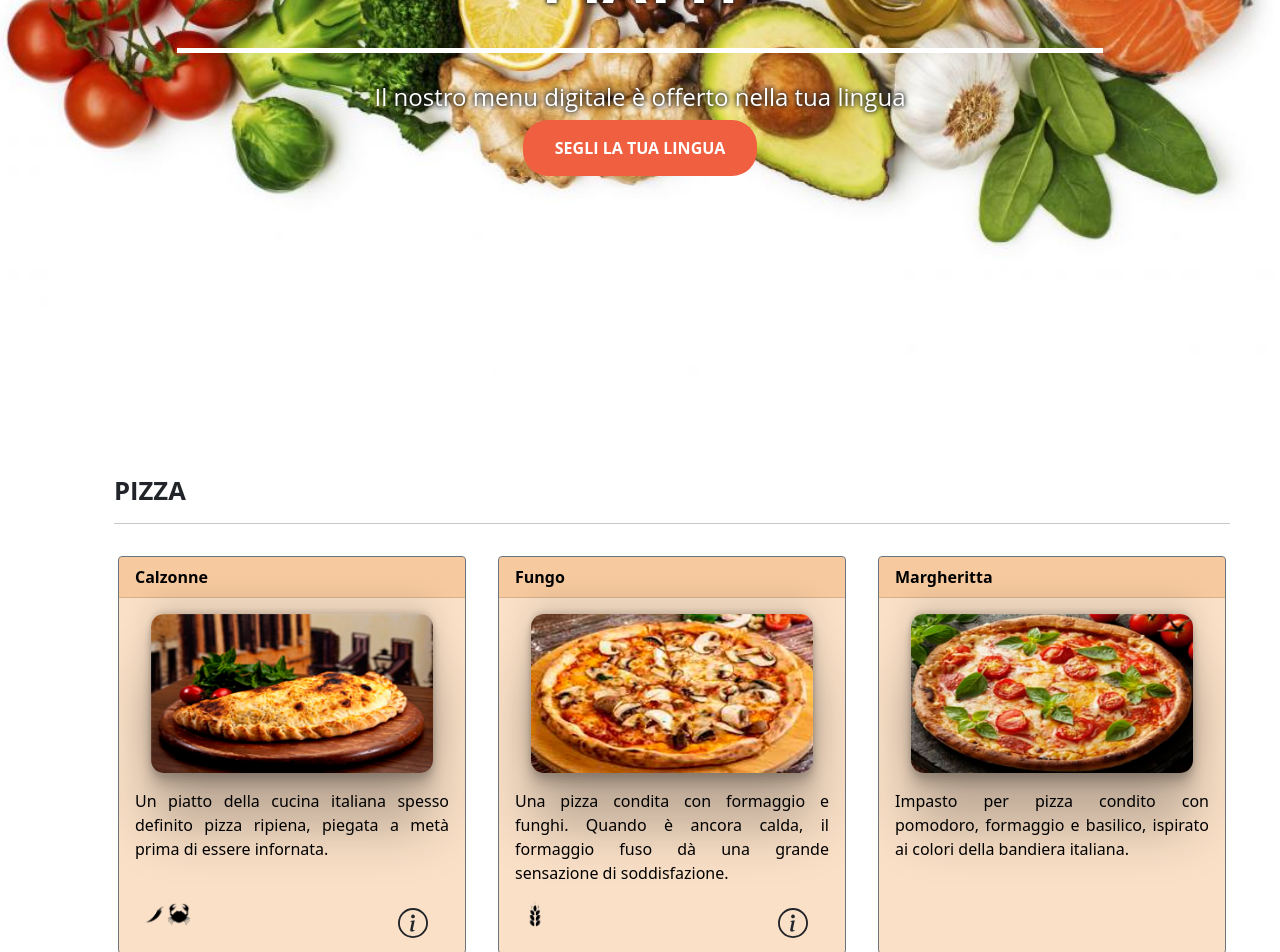
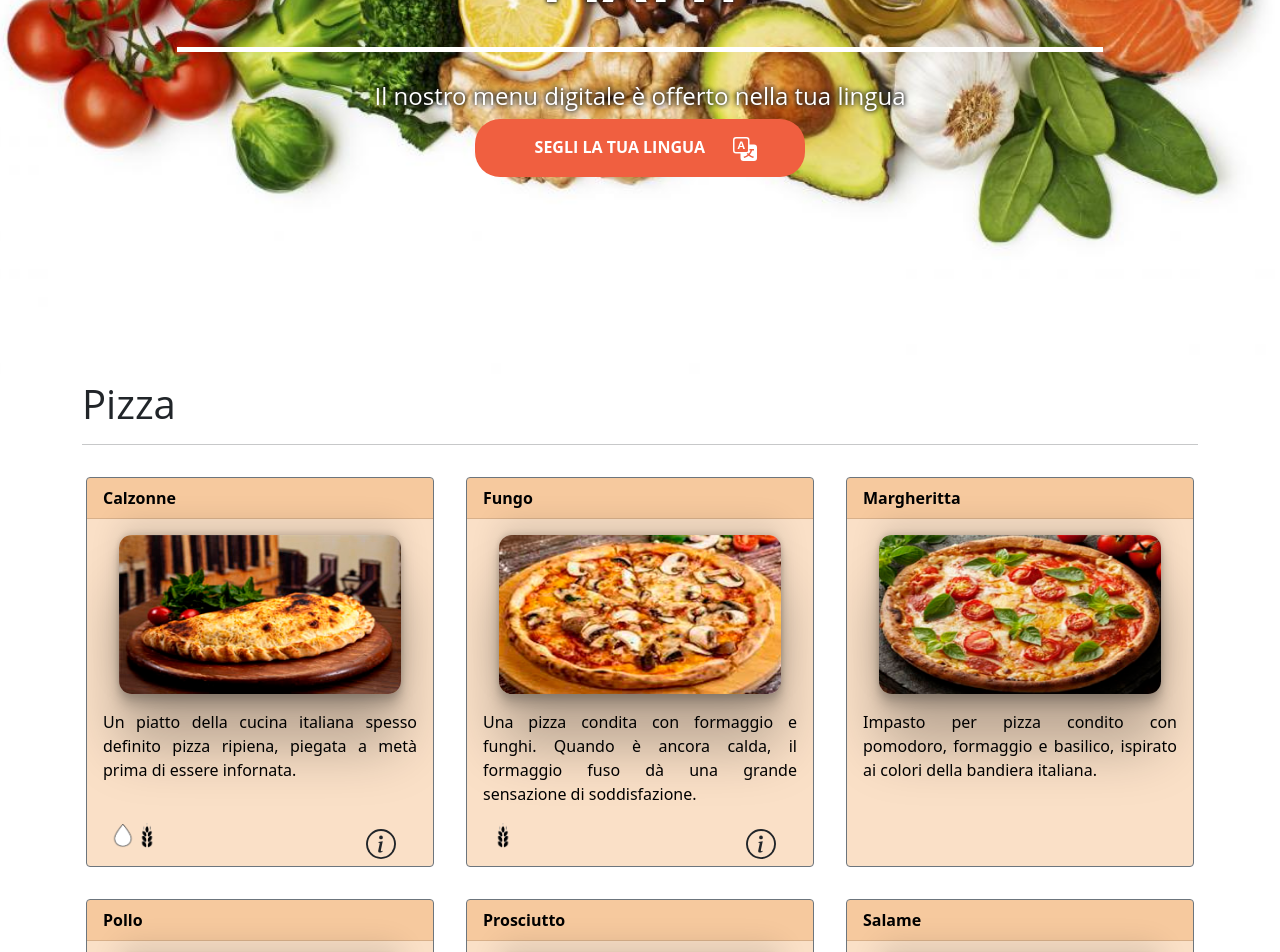
Before and after one commit to Carchedi/multilanguage-menu, a React (Vite) app: page / in a window 1280 px wide. Shown: the part 420-1372 px from the top of the page. Built offline with nearby package versions, Linux system fonts and the light colour scheme; some icons are missing.

Commit message:
Version 1.0 finished

```diff
--- a/public/assets/locales/en/translation.json
+++ b/public/assets/locales/en/translation.json
@@ -82,5 +82,15 @@
 	"menu05ItemD_name": "Ice Cream",
 	"menu05ItemD_description": "Ice cream of different flavors.",
 	"menu05ItemE_name": "Mousse" ,
-	"menu05ItemE_description": "Special strawberry mousse."
+	"menu05ItemE_description": "Special strawberry mousse.",
+
+	"dietaryRestrictions": "Dietary Restrictions",
+	"Chili": "Chili",
+	"Crustaceans": "Crustaceans",
+	"Egg": "Egg",
+	"Glutem": "Glutem",
+	"Milk": "Milk and derivatives",
+	"SeaFood": "SeaFood",
+	"TransFat": "Trans Fat",
+	"Pork": "Swine"
 }
--- a/public/assets/locales/it/translation.json
+++ b/public/assets/locales/it/translation.json
@@ -82,5 +82,15 @@
 	"menu05ItemD_name": "Gelato",
 	"menu05ItemD_description": "Gelato di diversi gusti.",
 	"menu05ItemE_name": "Mousse" ,
-	"menu05ItemE_description": "Mousse speciale alla fragola."
+	"menu05ItemE_description": "Mousse speciale alla fragola.",
+
+	"dietaryRestrictions": "Restrizioni dietetiche",
+	"Chili": "Pepe",
+	"Crustaceans": "Crostacei",
+	"Egg": "Uovo",
+	"Glutem": "Glutine",
+	"Milk": "Latte e derivati",
+	"SeaFood": "Frutti di Mare",
+	"TransFat": "Grasse trans",
+	"Pork": "Suino"
 }
--- a/src/App.jsx
+++ b/src/App.jsx
@@ -36,7 +36,7 @@ function App() {
 
 
     const menu01Items = [
-        {imgSrc: '../img/menu_items/menu01/calzonne.jpg',   itemName:t('menu01ItemA_name'), itemDescription:t('menu01ItemA_description'), alergics:['chili','crustaceans','c']},
+        {imgSrc: '../img/menu_items/menu01/calzonne.jpg',   itemName:t('menu01ItemA_name'), itemDescription:t('menu01ItemA_description'), alergics:['trnasfat', 'glutem']},
         {imgSrc: '../img/menu_items/menu01/funghi.jpg',     itemName:t('menu01ItemB_name'), itemDescription:t('menu01ItemB_description'), alergics:['glutem']},
         {imgSrc: '../img/menu_items/menu01/margherita.jpg', itemName:t('menu01ItemC_name'), itemDescription:t('menu01ItemC_description'), alergics:[]},
         {imgSrc: '../img/menu_items/menu01/pollo.png',      itemName:t('menu01ItemD_name'), itemDescription:t('menu01ItemD_description'), alergics:[]},
@@ -70,18 +70,18 @@ function App() {
     ]
 
     const menu04Items = [
-        {imgSrc: '../img/menu_items/menu04/acqua_minerale.jpg',     itemName:t('menu04ItemA_name'), itemDescription:t('menu04ItemA_description'),  alergics:['chili','b','c']},
-        {imgSrc: '../img/menu_items/menu04/bevande_analcoliche.jpg',itemName:t('menu04ItemB_name'), itemDescription:t('menu04ItemB_description'),  alergics:['chili','b','c']},
-        {imgSrc: '../img/menu_items/menu04/birra.jpg',              itemName:t('menu04ItemC_name'), itemDescription:t('menu04ItemC_description'),  alergics:['chili','b','c']},
-        {imgSrc: '../img/menu_items/menu04/succo_naturali.jpg',     itemName:t('menu04ItemD_name'), itemDescription:t('menu04ItemD_description'),  alergics:['chili','b','c']}
+        {imgSrc: '../img/menu_items/menu04/acqua_minerale.jpg',     itemName:t('menu04ItemA_name'), itemDescription:t('menu04ItemA_description'),  alergics:[]},
+        {imgSrc: '../img/menu_items/menu04/bevande_analcoliche.jpg',itemName:t('menu04ItemB_name'), itemDescription:t('menu04ItemB_description'),  alergics:[]},
+        {imgSrc: '../img/menu_items/menu04/birra.jpg',              itemName:t('menu04ItemC_name'), itemDescription:t('menu04ItemC_description'),  alergics:[]},
+        {imgSrc: '../img/menu_items/menu04/succo_naturali.jpg',     itemName:t('menu04ItemD_name'), itemDescription:t('menu04ItemD_description'),  alergics:[]}
     ]
 
     const menu05Items = [
-        {imgSrc: '../img/menu_items/menu05/budino_speciale.jpg',itemName:t('menu05ItemA_name'), itemDescription:t('menu05ItemA_description'),  alergics:['chili','b','c']},
-        {imgSrc: '../img/menu_items/menu05/budino.jpg',         itemName:t('menu05ItemB_name'), itemDescription:t('menu05ItemB_description'),  alergics:['chili','b','c']},
-        {imgSrc: '../img/menu_items/menu05/fruit_salad.jpg',    itemName:t('menu05ItemC_name'), itemDescription:t('menu05ItemC_description'),  alergics:['chili','b','c']},
-        {imgSrc: '../img/menu_items/menu05/gelatto.jpg',        itemName:t('menu05ItemD_name'), itemDescription:t('menu05ItemD_description'),  alergics:['chili','b','c']},
-        {imgSrc: '../img/menu_items/menu05/mousse_fragole.jpg', itemName:t('menu05ItemE_name'), itemDescription:t('menu05ItemE_description'),  alergics:['chili','b','c']}
+        {imgSrc: '../img/menu_items/menu05/budino_speciale.jpg',itemName:t('menu05ItemA_name'), itemDescription:t('menu05ItemA_description'),  alergics:['milk','egg']},
+        {imgSrc: '../img/menu_items/menu05/budino.jpg',         itemName:t('menu05ItemB_name'), itemDescription:t('menu05ItemB_description'),  alergics:['milk','egg']},
+        {imgSrc: '../img/menu_items/menu05/fruit_salad.jpg',    itemName:t('menu05ItemC_name'), itemDescription:t('menu05ItemC_description'),  alergics:[]},
+        {imgSrc: '../img/menu_items/menu05/gelatto.jpg',        itemName:t('menu05ItemD_name'), itemDescription:t('menu05ItemD_description'),  alergics:['milk','egg']},
+        {imgSrc: '../img/menu_items/menu05/mousse_fragole.jpg', itemName:t('menu05ItemE_name'), itemDescription:t('menu05ItemE_description'),  alergics:['milk','egg']}
     ]
 
     // Put the items for nav menu, refered in translation.json
--- a/src/components/menuItem.jsx
+++ b/src/components/menuItem.jsx
@@ -30,10 +30,9 @@ function MenuItem(props){
                 </div>
             </div>
             <div className="cord-footer">
-
-            <div class="container">
+                <div class="container">
                     <div class="row">
-                        <div class="col-sm">
+                        <div class="col-8">
                                 {props.alergics.map((item) =>{
                                     if (item == 'chili') {
                                         return <Chili iconType="simpleIcon"/>;
@@ -62,8 +61,7 @@ function MenuItem(props){
                                 })}
 
                         </div>
-                        <div class="col-sm text-end" style={{paddingBottom:"0.5rem"}}>
-
+                        <div class="col-4 text-end">
                             <Modal
                                 width={w}
                             />
--- /dev/null
+++ b/src/components/modal.css
@@ -0,0 +1,3 @@
+.main-button{
+        color: white !important;
+}
--- a/src/components/modal.jsx
+++ b/src/components/modal.jsx
@@ -2,6 +2,7 @@ import React, {useState} from "react";
 import Modal from 'react-bootstrap/Modal';
 import { useTranslation} from "react-i18next";
 import i18next from 'i18next';
+import './modal.css';
 
 function languageModal(props) {
     const [show, setShow] = useState(false);
@@ -9,10 +10,26 @@ function languageModal(props) {
     const handleShow = () => setShow(true);
     const { t } = useTranslation();
 
+    const TranslateIcon = ({ width = 24, height = 24 }) => (
+        <svg xmlns="http://www.w3.org/2000/svg" width={width} height={height} fill="currentColor" class="bi bi-translate" viewBox="0 0 16 16">
+            <path d="M4.545 6.714 4.11 8H3l1.862-5h1.284L8 8H6.833l-.435-1.286H4.545zm1.634-.736L5.5 3.956h-.049l-.679 2.022H6.18z"/>
+            <path d="M0 2a2 2 0 0 1 2-2h7a2 2 0 0 1 2 2v3h3a2 2 0 0 1 2 2v7a2 2 0 0 1-2 2H7a2 2 0 0 1-2-2v-3H2a2 2 0 0 1-2-2V2zm2-1a1 1 0 0 0-1 1v7a1 1 0 0 0 1 1h7a1 1 0 0 0 1-1V2a1 1 0 0 0-1-1H2zm7.138 9.995c.193.301.402.583.63.846-.748.575-1.673 1.001-2.768 1.292.178.217.451.635.555.867 1.125-.359 2.08-.844 2.886-1.494.777.665 1.739 1.165 2.93 1.472.133-.254.414-.673.629-.89-1.125-.253-2.057-.694-2.82-1.284.681-.747 1.222-1.651 1.621-2.757H14V8h-3v1.047h.765c-.318.844-.74 1.546-1.272 2.13a6.066 6.066 0 0 1-.415-.492 1.988 1.988 0 0 1-.94.31z"/>
+        </svg>
+    )
+
     return (
       <>
-        <button onClick={handleShow} variant="primary" type='button' className='btn btn-secondary btn-xl js-scrll-trigger'>
+        <button onClick={handleShow} type='button' className='btn btn-xl js-scrll-trigger main-button'>
+          <div class="container">
+              <div class="row">
+                	<div class="col-10">
                 		{props.chooseLanguage}
+					</div>
+                	<div class="col-2">
+						<TranslateIcon/>
+                  	</div>
+              </div>
+          </div>
         </button>
 
         <Modal
--- a/src/components/modalAlergics.jsx
+++ b/src/components/modalAlergics.jsx
@@ -46,14 +46,14 @@ function alergicsModal(props) {
 				<Modal.Body>
 					<table class="table table-borderless">
 						<tbody>
-							<tr><td className="simpleCell align-middle"><Chili iconType="modalIcon"/></td><td className="simpleCell align-middle"><p class="text-left">Left aligned text.</p></td>
-							    <td className="simpleCell align-middle"><Crustaceans iconType="modalIcon"/></td><td className="simpleCell align-middle"><p class="text-left">Left aligned text.</p></td></tr>
-							<tr><td className="simpleCell align-middle"><Egg iconType="modalIcon"/></td><td className="simpleCell align-middle"><p class="text-left">Left aligned text.</p></td>
-								<td className="simpleCell align-middle"><Glutem iconType="modalIcon"/></td><td className="simpleCell align-middle"><p class="text-left">Left aligned text.</p></td></tr>
-							<tr><td className="simpleCell align-middle"><Milk iconType="modalIcon"/></td><td className="simpleCell align-middle"><p class="text-left">Left aligned text.</p></td>
-								<td className="simpleCell align-middle"><SeaFood iconType="modalIcon"/></td><td className="simpleCell align-middle"><p class="text-left">Left aligned text.</p></td></tr>
-							<tr><td className="simpleCell align-middle"><TransFat iconType="modalIcon"/></td><td className="simpleCell align-middle"><p class="text-left">Left aligned text.</p></td>
-								<td className="simpleCell align-middle"><Pork iconType="modalIcon"/></td><td className="simpleCell align-middle"><p class="text-left">Left aligned text.</p></td></tr>
+							<tr><td className="simpleCell align-middle"><Chili	  	 iconType="modalIcon"/></td><td className="simpleCell align-middle"><p class="text-left">{t('Chili')}	  	 </p></td>
+							    <td className="simpleCell align-middle"><Crustaceans iconType="modalIcon"/></td><td className="simpleCell align-middle"><p class="text-left">{t('Crustaceans')}</p></td></tr>
+							<tr><td className="simpleCell align-middle"><Egg	  	 iconType="modalIcon"/></td><td className="simpleCell align-middle"><p class="text-left">{t('Egg')}	  	 </p></td>
+							    <td className="simpleCell align-middle"><Glutem	  	 iconType="modalIcon"/></td><td className="simpleCell align-middle"><p class="text-left">{t('Glutem')}	 </p></td></tr>
+							<tr><td className="simpleCell align-middle"><Milk	  	 iconType="modalIcon"/></td><td className="simpleCell align-middle"><p class="text-left">{t('Milk')}	  	 </p></td>
+							    <td className="simpleCell align-middle"><SeaFood	 iconType="modalIcon"/></td><td className="simpleCell align-middle"><p class="text-left">{t('SeaFood')}	 </p></td></tr>
+							<tr><td className="simpleCell align-middle"><TransFat	 iconType="modalIcon"/></td><td className="simpleCell align-middle"><p class="text-left">{t('TransFat')}	 </p></td>
+							    <td className="simpleCell align-middle"><Pork	  	 iconType="modalIcon"/></td><td className="simpleCell align-middle"><p class="text-left">{t('Pork')}	  	 </p></td></tr>
 						</tbody>
 					</table>
 				</Modal.Body>
--- a/src/components/section.jsx
+++ b/src/components/section.jsx
@@ -3,7 +3,7 @@ import MenuItem from './menuItem';
 
 function Section(props){
     return(
-        <div id={props.name} className="col-md-12">
+        <div id={props.name} className="w-100">
             <div class="container">
             <h1>{props.name}</h1>
             <hr/>
```
Also changed, not shown: public/assets/locales/de/translation.json (+11 -1 lines), public/assets/locales/pt/translation.json (+11 -1 lines), src/components/languageSelectButton.css (line endings or trailing spaces).
